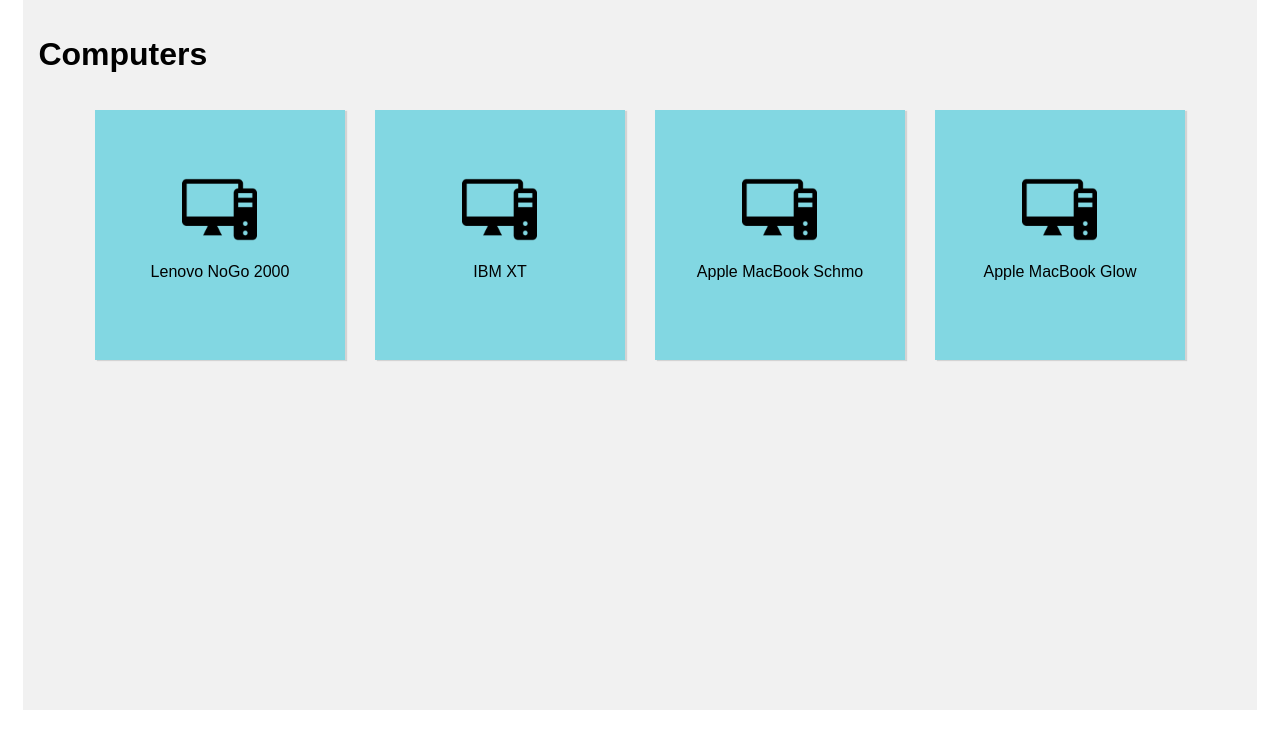
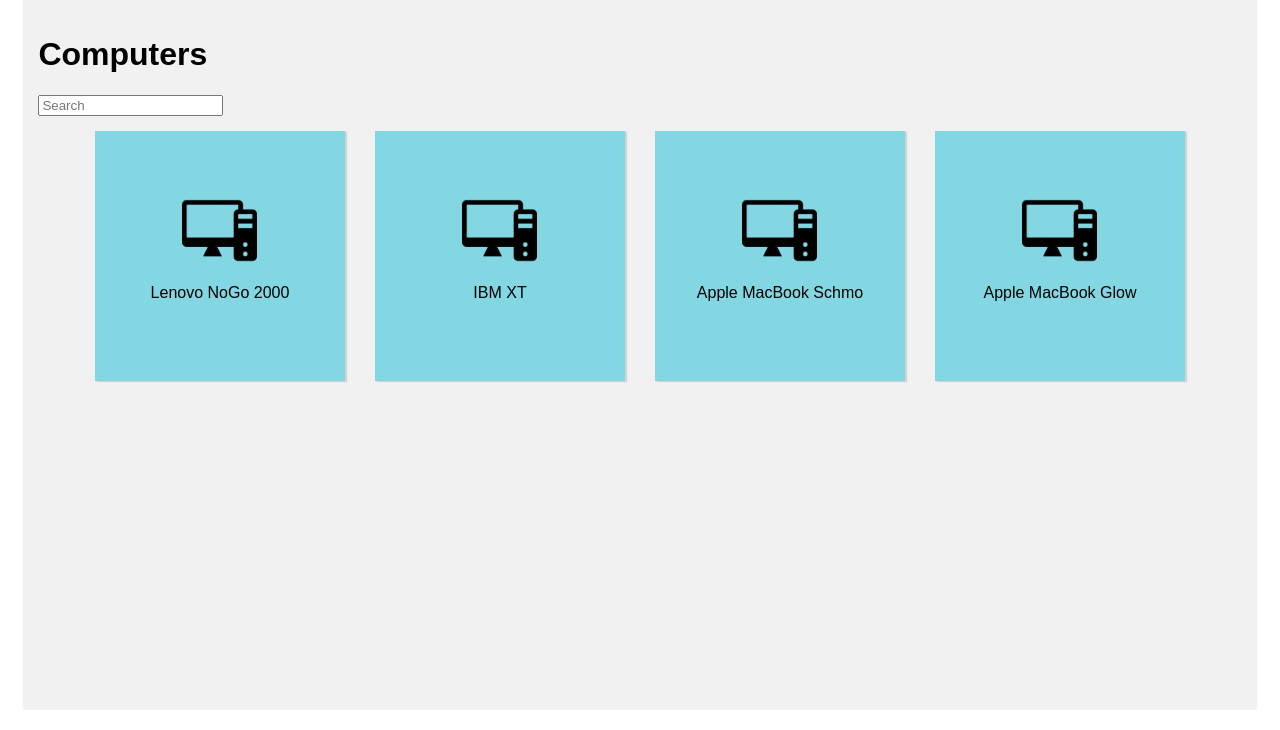
Before and after one commit to nss-day-cohort-38/bangazon-workforce-management-icarius-cloud, a Django app: template hrapp/templates/computers/list.html in a window 1280 px wide. Shown: the part 70-800 px from the top of the page. Run offline with Django 3.2, Linux system fonts and the light colour scheme; the template is opened without the code that fills it: values that come from a table or form of the project are taken from there, others are empty; data comes from the database, SQL or seed files in the repository.

Commit message:
merged new master and included search bar in computers/list.html public view

```diff
--- a/hrapp/templates/computers/list.html
+++ b/hrapp/templates/computers/list.html
@@ -22,6 +22,11 @@
 {% else %}
     <h1 class="sectionHeader">Computers</h1>
 
+    <form action="{% url 'hrapp:computers' %}" method="post">
+    {% csrf_token %}
+      <input id="searchfield" name="searchfield" type="text" placeholder="Search">
+    </form>
+
     <section class="listContainer">
     {% for computer in all_computers %}
         <div class="listItem">
```
